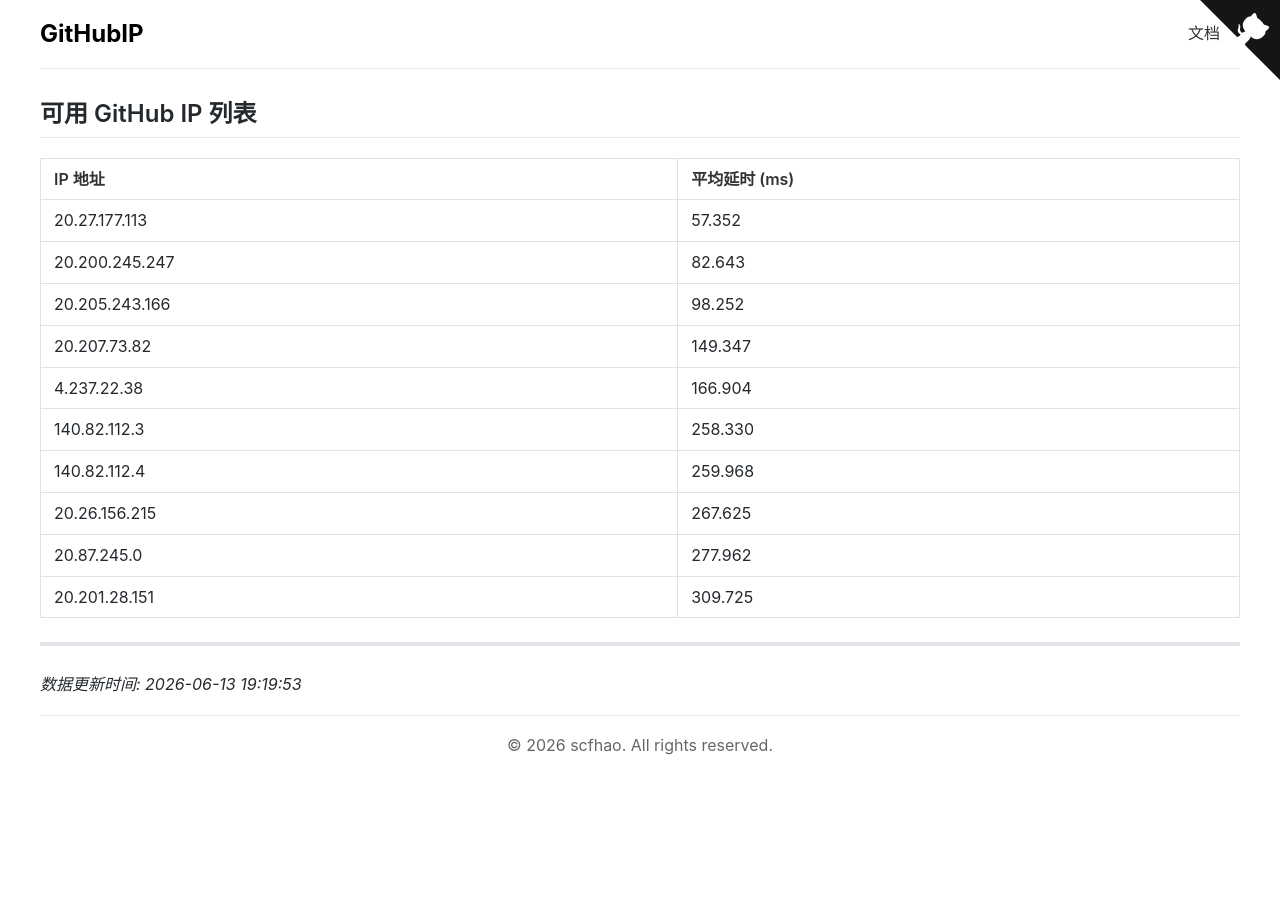
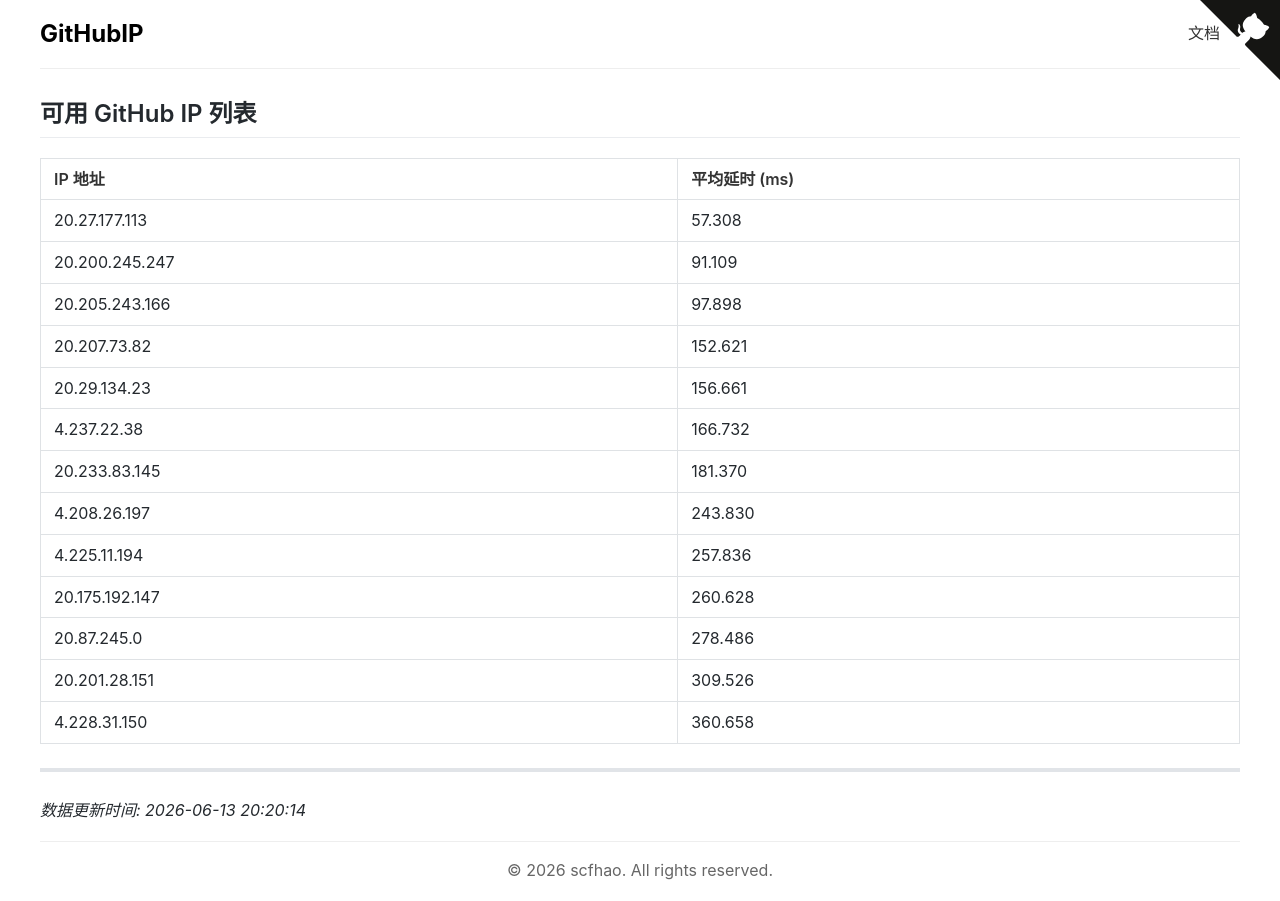
Before and after one commit to scfhao/GitHubIP, a Jekyll site: the page built from index.md, in a window 1280 px wide. Built offline with Jekyll 4.4.1, drawn with Linux system fonts in a browser that asks for light colours.

Commit message:
自动脚本执行 - 2026-06-13 20:20:14

```diff
--- a/index.md
+++ b/index.md
@@ -1,24 +1,27 @@
 ---
 layout: home
 title: GitHub IP 列表
-date: 2026-06-13 19:19:53
+date: 2026-06-13 20:20:14
 ---
 
 ## 可用 GitHub IP 列表
 
 | IP 地址 | 平均延时 (ms) |
 |---------|--------------|
-| 20.27.177.113 | 57.352 |
-| 20.200.245.247 | 82.643 |
-| 20.205.243.166 | 98.252 |
-| 20.207.73.82 | 149.347 |
-| 4.237.22.38 | 166.904 |
-| 140.82.112.3 | 258.330 |
-| 140.82.112.4 | 259.968 |
-| 20.26.156.215 | 267.625 |
-| 20.87.245.0 | 277.962 |
-| 20.201.28.151 | 309.725 |
+| 20.27.177.113 | 57.308 |
+| 20.200.245.247 | 91.109 |
+| 20.205.243.166 | 97.898 |
+| 20.207.73.82 | 152.621 |
+| 20.29.134.23 | 156.661 |
+| 4.237.22.38 | 166.732 |
+| 20.233.83.145 | 181.370 |
+| 4.208.26.197 | 243.830 |
+| 4.225.11.194 | 257.836 |
+| 20.175.192.147 | 260.628 |
+| 20.87.245.0 | 278.486 |
+| 20.201.28.151 | 309.526 |
+| 4.228.31.150 | 360.658 |
 
 ---
 
-*数据更新时间: 2026-06-13 19:19:53*
+*数据更新时间: 2026-06-13 20:20:14*
```
